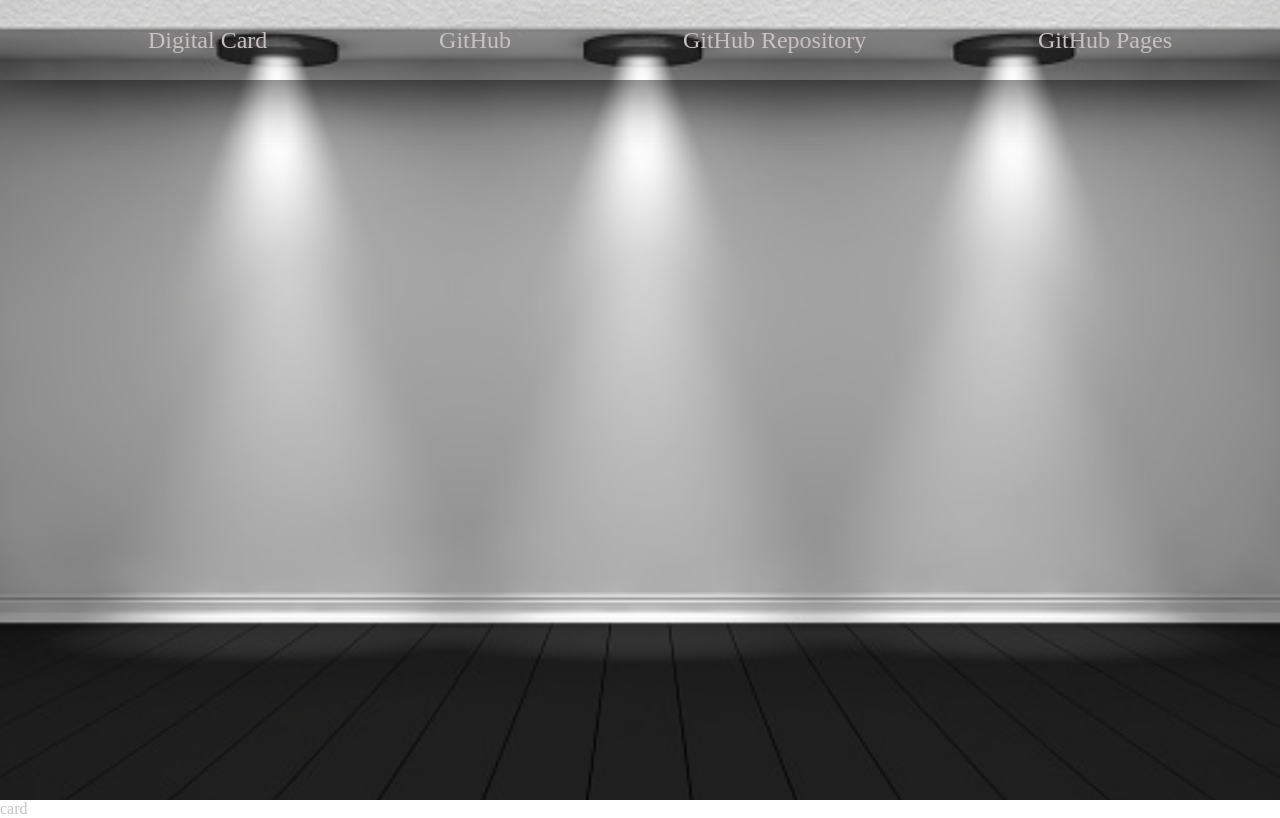
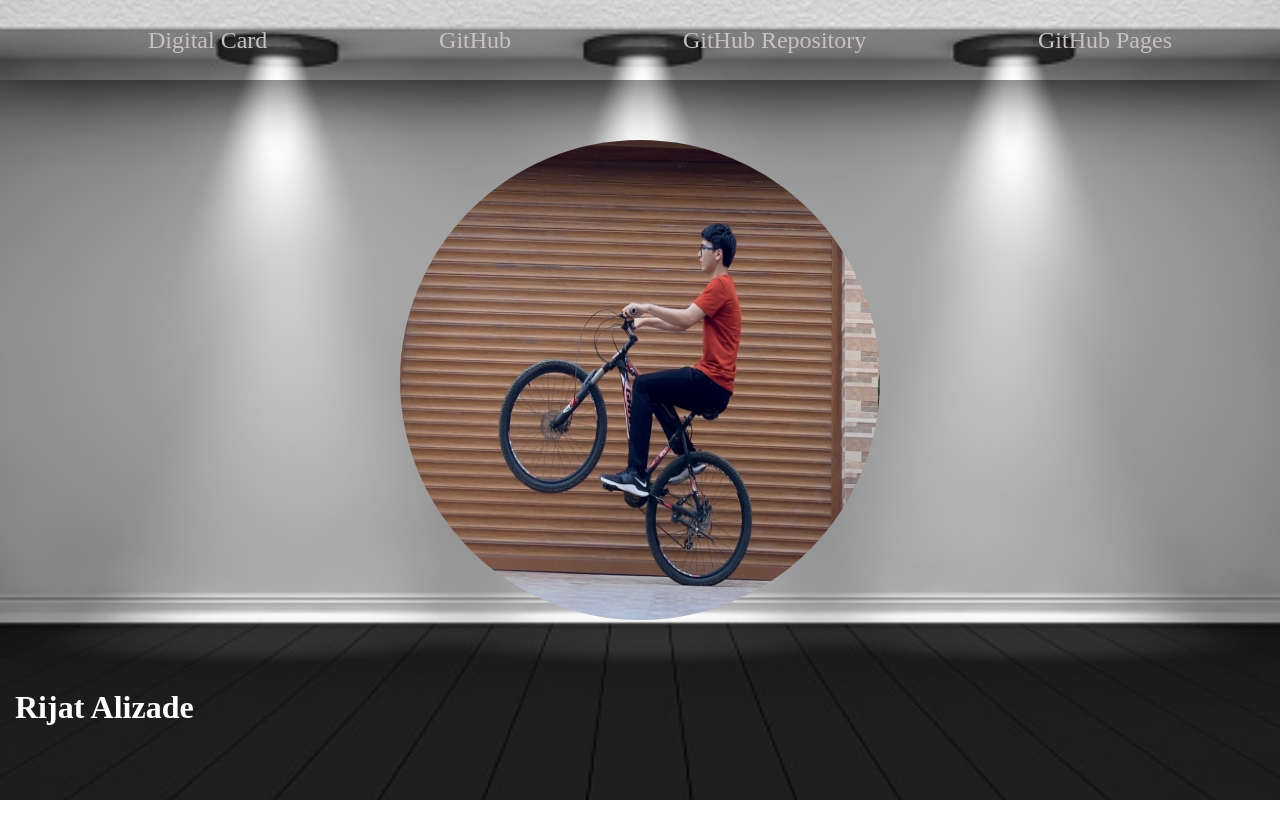
Before and after one commit to rijatalizada/rijatalizada, a plain HTML site: page index.html in a window 1280 px wide. Drawn offline with Linux system fonts and the light colour scheme; files whose address does not match are found by name.

Commit message:
Final Changes

```diff
--- a/assets/css/style.css
+++ b/assets/css/style.css
@@ -11,6 +11,14 @@ header{
     background-repeat: no-repeat;
     background-position: center;
     background-size: cover;
+}
+
+.header-body{
+
+    padding-right: 15px;
+    padding-left: 15px;
+    margin-right: auto;
+    margin-left: auto;
 }
 
 nav{
@@ -32,9 +40,52 @@ nav ul{
 
 nav ul li{
     font-size: 1.5rem;
+    transition: 0.5s;
+    color: rgb(200, 193, 193);
+
+}
+
+nav ul li:hover {
+    border-left: 1px solid rgb(200, 193, 193);
+    border-right: 1px solid rgb(200, 193, 193);
+    transform: scale(1.4);
+    padding: 0 10px;
+}
+
+nav ul li:hover a {
+    color: antiquewhite;
+
 }
 
 a{
     text-decoration: none;
+    transition: 0.4s;
     color: rgb(200, 193, 193);
 }
+
+.image-container{
+    width: 100%;
+    display: flex;
+    justify-content: center;
+    margin-top: 60px;
+}
+
+img{
+    width: 30rem;
+    height: 30rem;
+    border-radius: 50%;
+    transition: 0.5s;
+}
+
+img:hover{
+
+    transform: scale(1.2);
+}
+
+
+.title{
+    display: flex;
+    margin-top: 3rem;
+    align-items: flex-end;
+    color: white;
+}
--- /dev/null
+++ b/assets/js/index.js
@@ -0,0 +1,19 @@
+let name = document.getElementById('name');
+
+
+let i = 0;
+const text = 'Rijat Alizade';
+const speed = 100;
+
+function typing() {
+    if (i < text.length) {
+    document.getElementById('name').innerHTML += text.charAt(i);
+      i++;
+      setTimeout(typing, speed);
+    }
+}
+
+setInterval(() => {
+    typing()
+
+}, 1000)
--- a/index.html
+++ b/index.html
@@ -15,11 +15,19 @@
                 <li><a href="card.html">Digital Card</a></li>
                 <li><a href="https://github.com/rijatalizada">GitHub</a></li>
                 <li><a href="https://github.com/rijatalizada/rijatalizada.git">GitHub Repository</a></li>
-                <li><a href="">GitHub Pages</a></li>
+                <li><a href="https://rijatalizada.github.io/rijatalizada/">GitHub Pages</a></li>
             </ul>
         </nav>
+        <div class="header-body">
+            <div class="image-container">
+                <img src="/assets/images/IMG_0339_Original.jpg" alt="">
+            </div>
+            <div class="title">
+                <h1 id="name"></h1>
+            </div>
+
+        </div>
     </header>
-
-    <a href="/card.html">card</a>
+    <script src="/assets/js/index.js"></script>
 </body>
 </html>
```
Also changed, not shown: assets/images/IMG_0339_Original.jpg (renamed from IMG_0339_Original.jpg).
